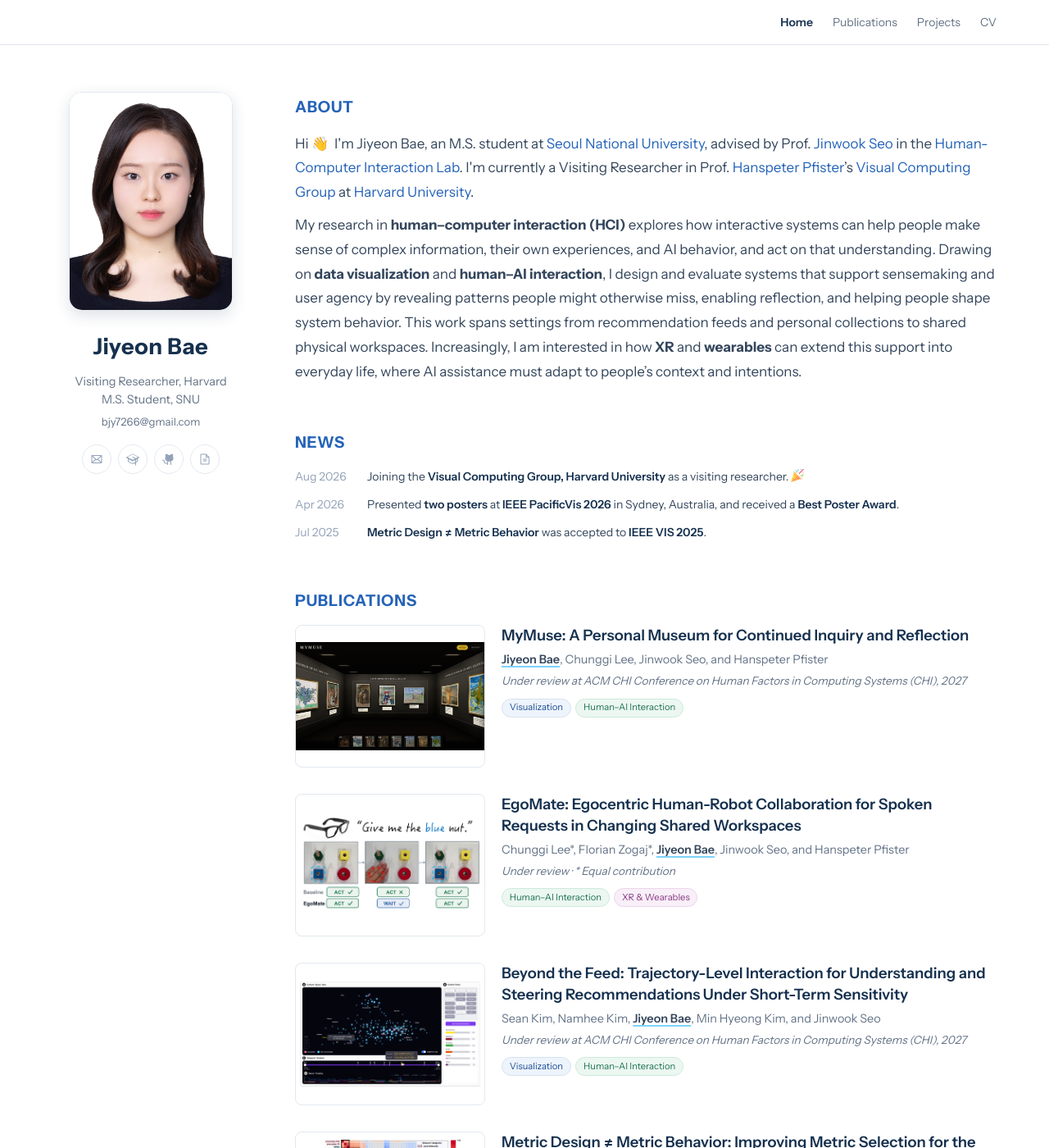
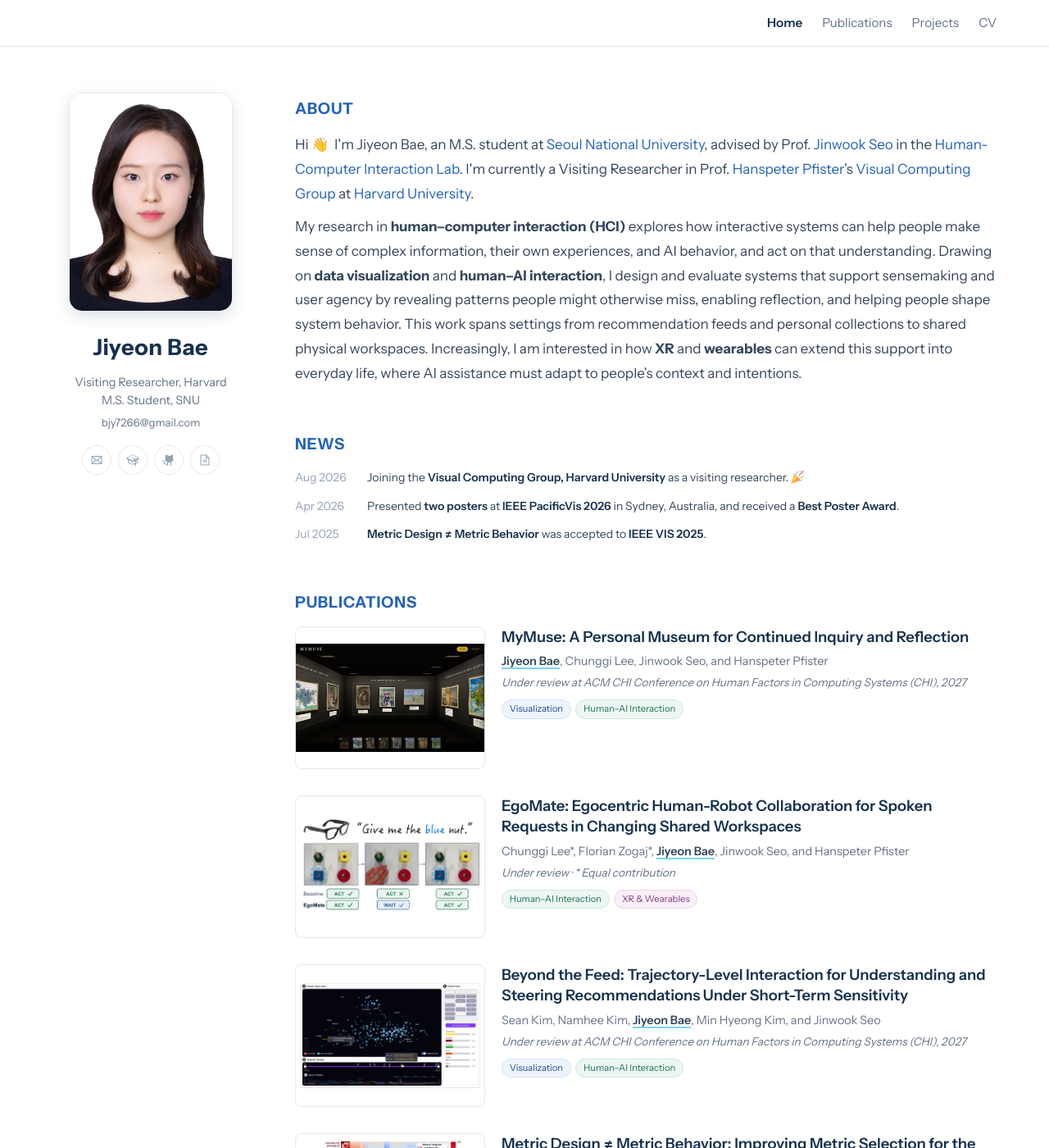
Before and after one commit to JiyeonBae/jiyeonbae.github.io, a Jekyll site: the page built from index.md, in a window 1280 px wide and 1400 px high. Shown: the whole window at 82% size. Built offline with Jekyll 4.4.1, drawn with Linux system fonts in a browser that asks for light colours.

Commit message:
Slightly enlarge nav link text
Co-Authored-By: Claude Opus 5.5 <noreply@anthropic.com>

```diff
--- a/assets/css/custom.css
+++ b/assets/css/custom.css
@@ -60,7 +60,7 @@ a:hover { color: var(--accent-dk); text-decoration: underline; }
   align-items: center;
   justify-content: flex-end;
 }
-.nav-links { display: flex; gap: 1.5rem; font-size: .875rem; }
+.nav-links { display: flex; gap: 1.5rem; font-size: .95rem; }
 .nav-links a { color: var(--ink-500); }
 .nav-links a:hover { color: var(--ink-900); text-decoration: none; }
 .nav-links a.is-active { color: var(--ink-900); font-weight: 600; }
```
